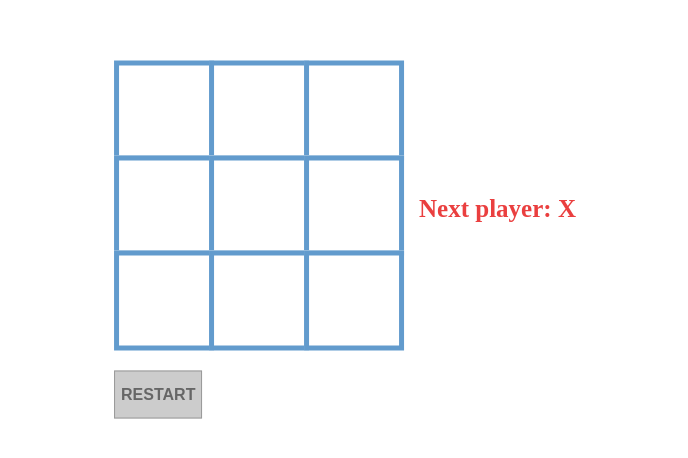
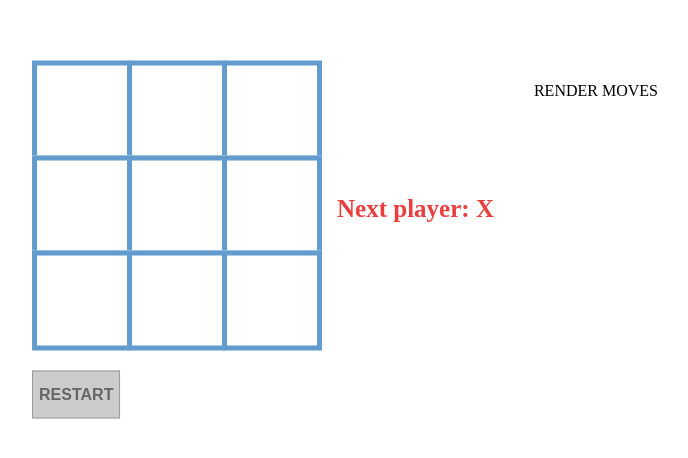
Before and after one commit to JorisHey/tic-tac-toe, a React (Create React App) app: page / in a window 1280 px wide. Shown: the part 158-616 px from the top of the page, without its empty margins (295-983 px from the left). Built offline with nearby package versions, Linux system fonts and the light colour scheme; the HTML template or start-up script is replaced by a standard one.

Commit message:
Adding extra features

```diff
--- a/src/components/game/index.tsx
+++ b/src/components/game/index.tsx
@@ -9,9 +9,13 @@ import { Square } from '../../types/square';
 import style from './game.module.css';
 
 export default function Game(): JSX.Element {
+  const [step, setStep] = useState(0);
   const [squares, setSquares] = useState<(Square | null)[]>(
     Array(9).fill(null)
   );
+  const [history, setHistory] = useState<(Square | null)[][]>([
+    Array(9).fill(null),
+  ]);
   const winner = calculateWinner(squares);
   const nextValue = calculateNextValue(squares);
   const status = calculateStatus(winner, squares, nextValue);
@@ -33,6 +37,23 @@ export default function Game(): JSX.Element {
     setSquares(squaresCopy);
   }
 
+  function goBack(stepIndex: number) {
+    setStep(stepIndex);
+  }
+
+  const moves = history.map((_, stepIndex: number) => (
+    <li key={stepIndex}>
+      <button
+        type="button"
+        disabled={stepIndex === step}
+        onClick={() => goBack(stepIndex)}
+      >
+        {stepIndex === 0 ? 'Go to "Start Game"' : `Go to step: ${stepIndex}`}
+        {stepIndex === step ? '(current)' : ''}
+      </button>
+    </li>
+  ));
+
   return (
     <div className={`${style.game}`}>
       <div className={`${style.container}`}>
@@ -47,6 +68,7 @@ export default function Game(): JSX.Element {
         >
           {status}
         </div>
+        <ol>RENDER MOVES</ol>
       </div>
       <button
         type="button"
```
